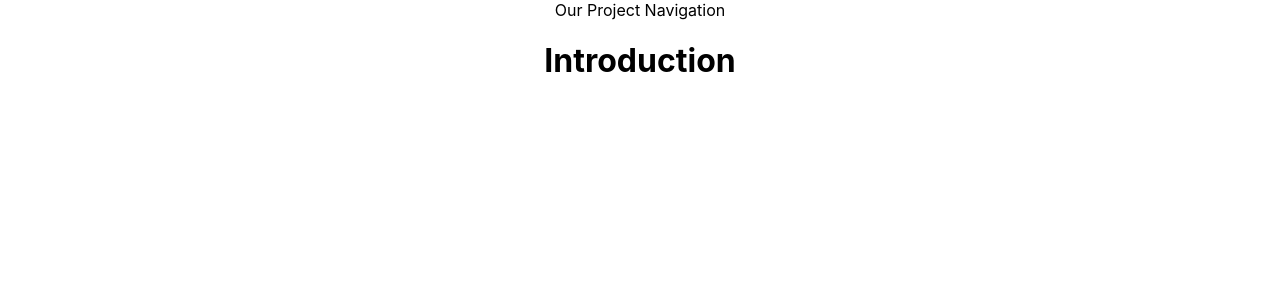
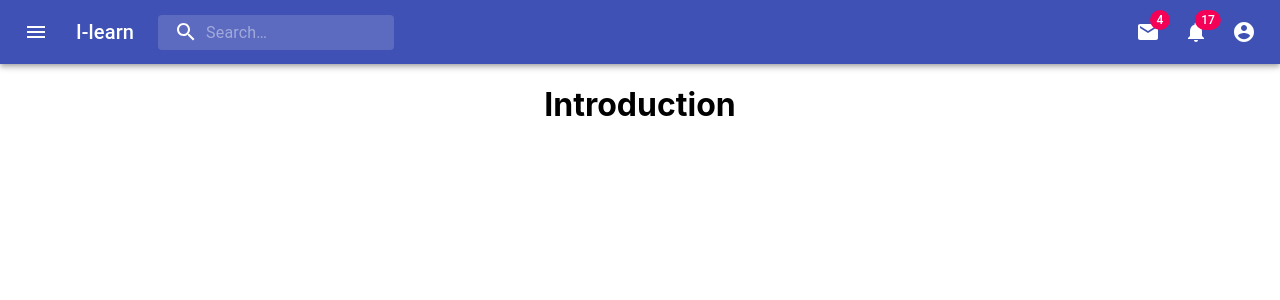
Before and after one commit to nitishsainani/CodeWarriors-HackX-education, a React (Create React App) app in the folder frontend/: page / in a window 1280 px wide. Shown: the top 300 px of the page. Built offline with nearby package versions, Linux system fonts and the light colour scheme.

Commit message:
navigation and routing

```diff
--- a/frontend/package.json
+++ b/frontend/package.json
@@ -6,6 +6,7 @@
     "@emotion/react": "^11.4.1",
     "@emotion/styled": "^11.3.0",
     "@material-ui/core": "^4.12.3",
+    "@material-ui/icons": "^4.11.2",
     "@testing-library/jest-dom": "^5.14.1",
     "@testing-library/react": "^11.2.7",
     "@testing-library/user-event": "^12.8.3",
--- a/frontend/src/App.js
+++ b/frontend/src/App.js
@@ -1,14 +1,38 @@
+import "./App.css";
+import React, { lazy, Suspense } from "react";
+import Navbar from "./components/navigation";
+import Loading from "./components/base/loading";
+import NotFound from "./components/base/notFound";
+import { Route, Switch, BrowserRouter as Router } from "react-router-dom";
 
-import './App.css';
-import Navigation from './components/navigation';
-import Home from './Layouts/home';
+const Home = lazy(() => {
+  return import("./pages/home");
+});
+const Login = lazy(() => {
+  return import("./pages/login");
+});
+const Signup = lazy(() => {
+  return import("./pages/signup");
+});
 
 function App() {
   return (
-    <div className="App">
-      <Navigation/>
-      <Home/>
-    </div>
+    <Router>
+      <div className="App">
+        <Navbar />
+
+        <Suspense fallback={<Loading />}>
+          <Switch>
+            <Route exact path="/" component={Home} />
+            <Route exact path="/Login" component={Login} />
+            <Route exact path="/Signup" component={Signup} />
+            <Route exact path="/*">
+              <NotFound />
+            </Route>
+          </Switch>
+        </Suspense>
+      </div>
+    </Router>
   );
 }
 
--- /dev/null
+++ b/frontend/src/components/base/loading.js
@@ -0,0 +1,9 @@
+import React from 'react'
+
+export default function Loading() {
+    return (
+        <div>
+            Loading
+        </div>
+    )
+}
--- /dev/null
+++ b/frontend/src/components/base/notFound.js
@@ -0,0 +1,9 @@
+import React from 'react'
+
+export default function NotFound() {
+    return (
+        <div>
+            Page not found
+        </div>
+    )
+}
--- a/frontend/src/components/navigation.js
+++ b/frontend/src/components/navigation.js
@@ -1,9 +1,168 @@
-import React from 'react'
+import React from 'react';
+import AppBar from '@material-ui/core/AppBar';
+import Toolbar from '@material-ui/core/Toolbar';
+import IconButton from '@material-ui/core/IconButton';
+import Typography from '@material-ui/core/Typography';
+import InputBase from '@material-ui/core/InputBase';
+import Badge from '@material-ui/core/Badge';
+import MenuItem from '@material-ui/core/MenuItem';
+import Menu from '@material-ui/core/Menu';
+import MenuIcon from '@material-ui/icons/Menu';
+import SearchIcon from '@material-ui/icons/Search';
+import AccountCircle from '@material-ui/icons/AccountCircle';
+import MailIcon from '@material-ui/icons/Mail';
+import NotificationsIcon from '@material-ui/icons/Notifications';
+import MoreIcon from '@material-ui/icons/MoreVert';
+import navbarStyles from '../muiStyles/navbarStyles';
 
-export default function Navigation() {
-    return (
-        <div>
-            Our Project Navigation
-        </div>
-    )
+export default function Navbar() {
+  const classes = navbarStyles();
+  const [anchorEl, setAnchorEl] = React.useState(null);
+  const [mobileMoreAnchorEl, setMobileMoreAnchorEl] = React.useState(null);
+
+  const isMenuOpen = Boolean(anchorEl);
+  const isMobileMenuOpen = Boolean(mobileMoreAnchorEl);
+
+  const handleProfileMenuOpen = (event) => {
+    setAnchorEl(event.currentTarget);
+  };
+
+  const handleMobileMenuClose = () => {
+    setMobileMoreAnchorEl(null);
+  };
+
+  const handleMenuClose = () => {
+    setAnchorEl(null);
+    handleMobileMenuClose();
+  };
+
+  const handleMobileMenuOpen = (event) => {
+    setMobileMoreAnchorEl(event.currentTarget);
+  };
+
+  const menuId = 'primary-search-account-menu';
+  const renderMenu = (
+    <Menu
+      anchorEl={anchorEl}
+      anchorOrigin={{ vertical: 'top', horizontal: 'right' }}
+      id={menuId}
+      keepMounted
+      transformOrigin={{ vertical: 'top', horizontal: 'right' }}
+      open={isMenuOpen}
+      onClose={handleMenuClose}
+    >
+      <MenuItem onClick={handleMenuClose}>Profile</MenuItem>
+      <MenuItem onClick={handleMenuClose}>My account</MenuItem>
+    </Menu>
+  );
+
+  const mobileMenuId = 'primary-search-account-menu-mobile';
+  const renderMobileMenu = (
+    <Menu
+      anchorEl={mobileMoreAnchorEl}
+      anchorOrigin={{ vertical: 'top', horizontal: 'right' }}
+      id={mobileMenuId}
+      keepMounted
+      transformOrigin={{ vertical: 'top', horizontal: 'right' }}
+      open={isMobileMenuOpen}
+      onClose={handleMobileMenuClose}
+    >
+      <MenuItem>
+        <IconButton aria-label="show 4 new mails" color="inherit">
+          <Badge badgeContent={4} color="secondary">
+            <MailIcon />
+          </Badge>
+        </IconButton>
+        <p>Messages</p>
+      </MenuItem>
+      <MenuItem>
+        <IconButton aria-label="show 11 new notifications" color="inherit">
+          <Badge badgeContent={11} color="secondary">
+            <NotificationsIcon />
+          </Badge>
+        </IconButton>
+        <p>Notifications</p>
+      </MenuItem>
+      <MenuItem onClick={handleProfileMenuOpen}>
+        <IconButton
+          aria-label="account of current user"
+          aria-controls="primary-search-account-menu"
+          aria-haspopup="true"
+          color="inherit"
+        >
+          <AccountCircle />
+        </IconButton>
+        <p>Profile</p>
+      </MenuItem>
+    </Menu>
+  );
+
+  return (
+    <div className={classes.grow}>
+      <AppBar position="static">
+        <Toolbar>
+          <IconButton
+            edge="start"
+            className={classes.menuButton}
+            color="inherit"
+            aria-label="open drawer"
+          >
+            <MenuIcon />
+          </IconButton>
+          <Typography className={classes.title} variant="h6" noWrap>
+            I-learn
+          </Typography>
+          <div className={classes.search}>
+            <div className={classes.searchIcon}>
+              <SearchIcon />
+            </div>
+            <InputBase
+              placeholder="Search…"
+              classes={{
+                root: classes.inputRoot,
+                input: classes.inputInput,
+              }}
+              inputProps={{ 'aria-label': 'search' }}
+            />
+          </div>
+          <div className={classes.grow} />
+          <div className={classes.sectionDesktop}>
+            <IconButton aria-label="show 4 new mails" color="inherit">
+              <Badge badgeContent={4} color="secondary">
+                <MailIcon />
+              </Badge>
+            </IconButton>
+            <IconButton aria-label="show 17 new notifications" color="inherit">
+              <Badge badgeContent={17} color="secondary">
+                <NotificationsIcon />
+              </Badge>
+            </IconButton>
+            <IconButton
+              edge="end"
+              aria-label="account of current user"
+              aria-controls={menuId}
+              aria-haspopup="true"
+              onClick={handleProfileMenuOpen}
+              color="inherit"
+            >
+              <AccountCircle />
+            </IconButton>
+          </div>
+          <div className={classes.sectionMobile}>
+            <IconButton
+              aria-label="show more"
+              aria-controls={mobileMenuId}
+              aria-haspopup="true"
+              onClick={handleMobileMenuOpen}
+              color="inherit"
+            >
+              <MoreIcon />
+            </IconButton>
+          </div>
+        </Toolbar>
+      </AppBar>
+      {renderMobileMenu}
+      {renderMenu}
+    </div>
+  );
 }
--- /dev/null
+++ b/frontend/src/muiStyles/navbarStyles.js
@@ -0,0 +1,67 @@
+import { alpha, makeStyles } from '@material-ui/core/styles';
+
+const navbarStyles = makeStyles((theme) => ({
+    grow: {
+      flexGrow: 1,
+    },
+    menuButton: {
+      marginRight: theme.spacing(2),
+    },
+    title: {
+      display: 'none',
+      [theme.breakpoints.up('sm')]: {
+        display: 'block',
+      },
+    },
+    search: {
+      position: 'relative',
+      borderRadius: theme.shape.borderRadius,
+      backgroundColor: alpha(theme.palette.common.white, 0.15),
+      '&:hover': {
+        backgroundColor: alpha(theme.palette.common.white, 0.25),
+      },
+      marginRight: theme.spacing(2),
+      marginLeft: 0,
+      width: '100%',
+      [theme.breakpoints.up('sm')]: {
+        marginLeft: theme.spacing(3),
+        width: 'auto',
+      },
+    },
+    searchIcon: {
+      padding: theme.spacing(0, 2),
+      height: '100%',
+      position: 'absolute',
+      pointerEvents: 'none',
+      display: 'flex',
+      alignItems: 'center',
+      justifyContent: 'center',
+    },
+    inputRoot: {
+      color: 'inherit',
+    },
+    inputInput: {
+      padding: theme.spacing(1, 1, 1, 0),
+      // vertical padding + font size from searchIcon
+      paddingLeft: `calc(1em + ${theme.spacing(4)}px)`,
+      transition: theme.transitions.create('width'),
+      width: '100%',
+      [theme.breakpoints.up('md')]: {
+        width: '20ch',
+      },
+    },
+    sectionDesktop: {
+      display: 'none',
+      [theme.breakpoints.up('md')]: {
+        display: 'flex',
+      },
+    },
+    sectionMobile: {
+      display: 'flex',
+      [theme.breakpoints.up('md')]: {
+        display: 'none',
+      },
+    },
+  }));
+
+export default navbarStyles;
--- a/frontend/src/Layouts/home.js
+++ b/frontend/src/pages/home.js
@@ -1,5 +1,5 @@
 import React from 'react'
-import Introduction from '../components/introduction'
+import Introduction from '../components/home/introduction'
 
 export default function Home() {
     return (
--- /dev/null
+++ b/frontend/src/pages/login.js
@@ -0,0 +1,9 @@
+import React from 'react'
+
+export default function Login() {
+    return (
+        <div>
+            Login
+        </div>
+    )
+}
--- /dev/null
+++ b/frontend/src/pages/signup.js
@@ -0,0 +1,9 @@
+import React from 'react'
+
+export default function Signup() {
+    return (
+        <div>
+            signup
+        </div>
+    )
+}
```
Also changed, not shown: frontend/src/components/base/alerts.js (added, +25 -0 lines), frontend/src/store/messageContext.js (added, +35 -0 lines), frontend/src/components/home/introduction.js (renamed from frontend/src/components/introduction.js), 2 other files (tests, documents, lock files or other folders).
